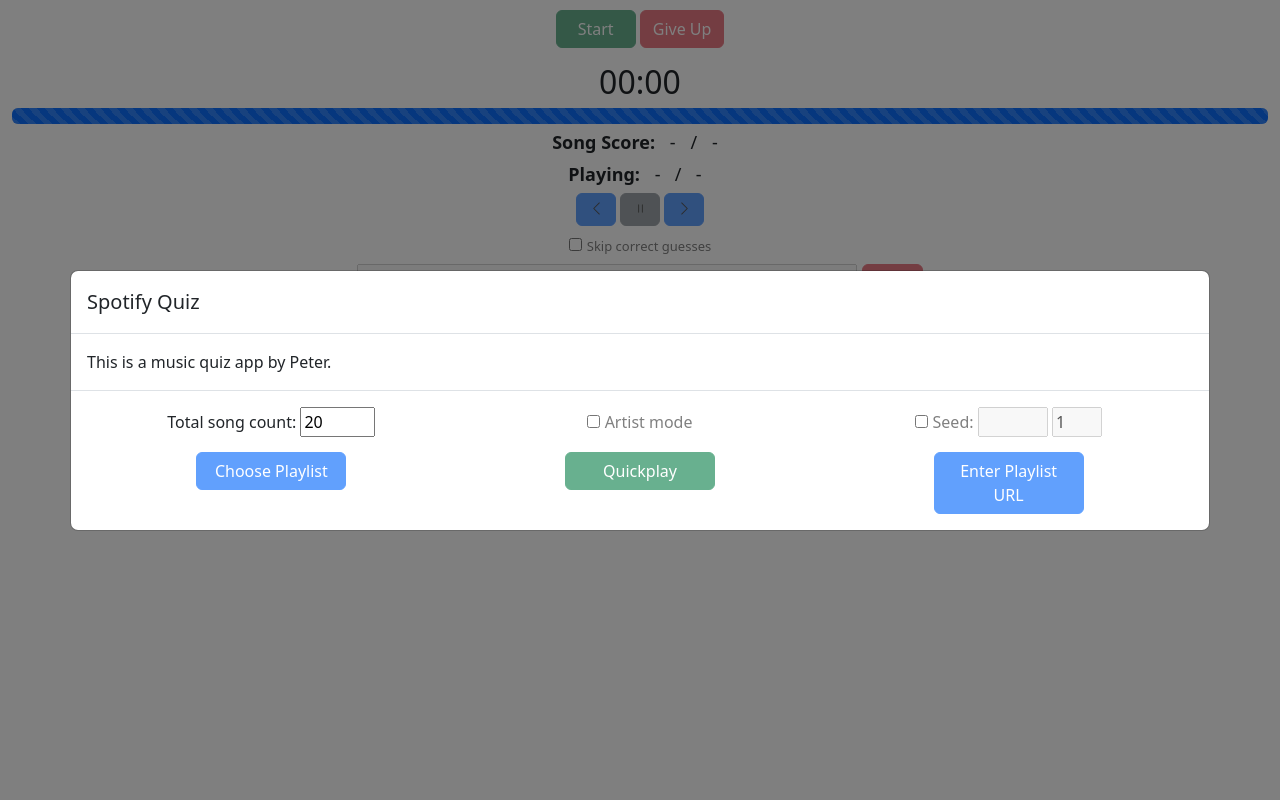
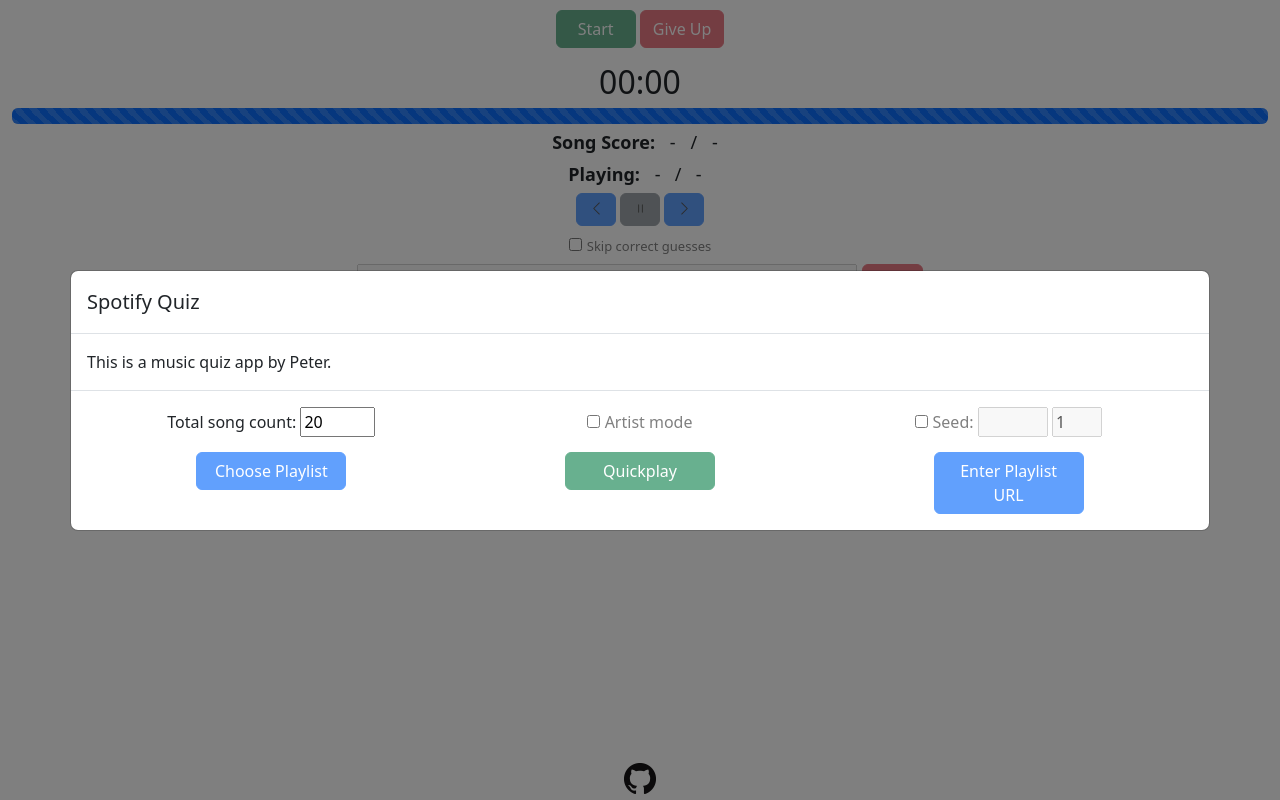
Before and after one commit to pcprince/music-quiz, a website: page play.html in a window 1280 px wide. Drawn offline with nearby package versions, Linux system fonts and the light colour scheme.

Commit message:
Add link to Github

```diff
--- a/play.css
+++ b/play.css
@@ -65,3 +65,9 @@
 .song-span {
     font-size: small;
 }
+
+.footer {
+    position: absolute;
+    width: 100%;
+    bottom: 0;
+}
--- a/play.html
+++ b/play.html
@@ -257,6 +257,16 @@
 
     </div>
 
+    <footer class="footer">
+        <div class="container">
+            <div class="row">
+                <div class="col total-width" style="text-align: center; margin-bottom: 5px;">
+                    <a href="https://github.com/pcprince/music-quiz"><img src="../images/GitHub-Mark-32px.png"></a>
+                </div>
+            </div>
+        </div>
+    </footer>
+
 </body>
 
 <script src="https://cdn.jsdelivr.net/npm/@popperjs/core@2.11.8/dist/umd/popper.min.js" integrity="sha384-I7E8VVD/ismYTF4hNIPjVp/Zjvgyol6VFvRkX/vR+Vc4jQkC+hVqc2pM8ODewa9r" crossorigin="anonymous"></script>
```
Also changed, not shown: images/GitHub-Mark-32px.png (added).
